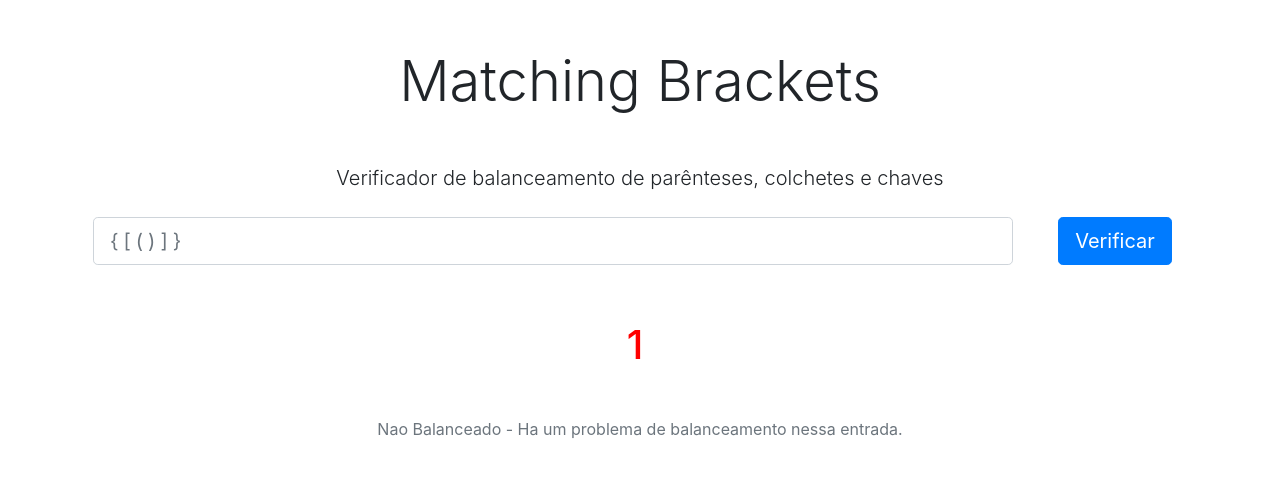
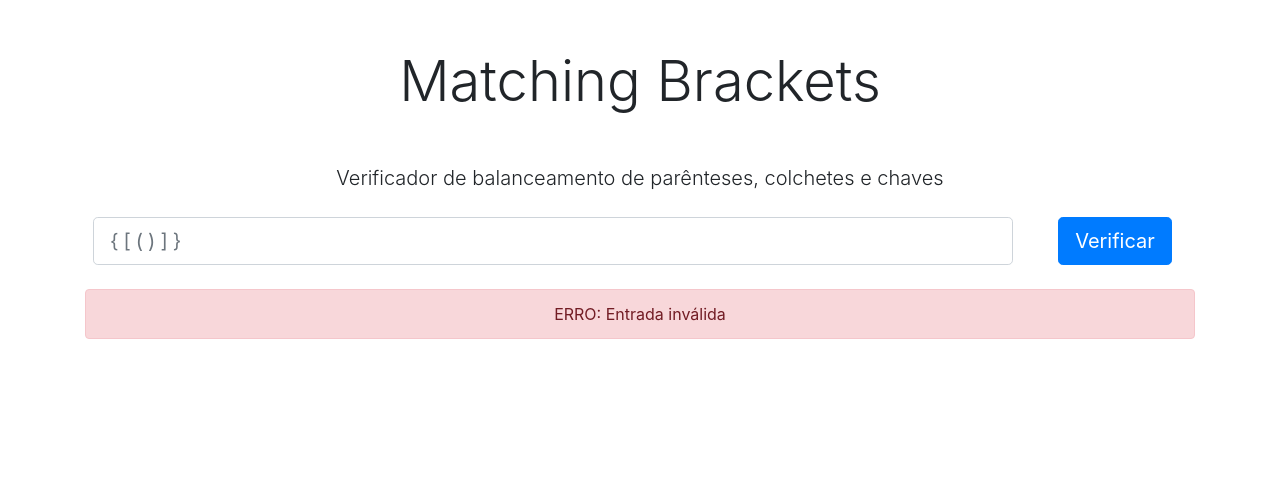
Before and after one commit to rhuam/matching-brackets, a Django app: page /1/ in a window 1280 px wide. Shown: the top 477 px of the page. Run offline with Django 3.2, Linux system fonts and the light colour scheme; some libraries are stand-ins or nearby versions.

Commit message:
Aplicação de restrições e validações

```diff
--- a/matching_brackets/brackets/forms.py
+++ b/matching_brackets/brackets/forms.py
@@ -1,5 +1,6 @@
 from django.forms import ModelForm, TextInput
 from brackets.models import Query
+from brackets.processor import Processor
 
 class QueryForm(ModelForm):
     class Meta:
@@ -7,9 +8,21 @@ class QueryForm(ModelForm):
         fields = ['value']
         widgets = {
             'value': TextInput(attrs={'class': 'form-control form-control-lg m-2',
-                'placeholder': '{[()]}', 'style':'letter-spacing:5px;'
+                'placeholder': '{[()]}', 'style':'letter-spacing:5px;',  'required': ''
             })
         }
 
     def getValue(self):
         return self.value
+
+    def is_valid(self):
+        self.ValidationError = "ERRO: Entrada inv&aacute;lida"
+
+        query = self.save(commit=False)
+        proc = Processor(query.value)
+
+        for l in proc.value:
+            if not (l in "([{)]}"):
+                return False
+
+        return True
--- a/matching_brackets/brackets/processor.py
+++ b/matching_brackets/brackets/processor.py
@@ -1,3 +1,4 @@
+# -*- coding: utf-8 -*-
 class Processor():
     def __init__(self, value):
        self.value = value
@@ -5,12 +6,12 @@ class Processor():
 
     def viewText(self, i=None):
         if (i == -1):
-            return "Balanceado", "<span style='color: green'>" + self.value + "</span>", "Essa entrada atende a todas restricoes."
+            return "Balanceado", "<span style='color: green'>" + self.value + "</span>", "Essa entrada atende a todas restri&ccedil;&otilde;es."
         elif(i == len(self.value)):
-            return "Nao Balanceado", "<span style='color: red'>" + self.value + "</span>", "Ha um problema de balanceamento nessa entrada."
+            return "N&atilde;o Balanceado", "<span style='color: red'>" + self.value + "</span>", "H&aacute; um problema de balanceamento nessa entrada."
         else:
             text = self.value
-            text = "Nao Balanceado", text[:i] + "<span style='color: red'>" + text[i] + "</span>" + text[i:], "Ha um problema de balanceamento com o caracter '"+text[i]+"' nessa entrada."
+            text = "N&atilde;o Balanceado", text[:i] + "<span style='color: red'>" + text[i] + "</span>" + text[i+1:], "H&aacute; um problema de balanceamento com o caracter '"+text[i]+"' nessa entrada."
             return text
 
     def replaceAll(self):
--- a/matching_brackets/brackets/templates/index.html
+++ b/matching_brackets/brackets/templates/index.html
@@ -30,13 +30,21 @@
             </div>
     </div>
     </form>
-    <div class="m-5">
-        <h1 style="letter-spacing:10px">{{value|safe}}</h1>
-    </div>
-    <div>
-        <p class="text-muted">{{result}} - {{comment}}</p>
+    {% if form.is_valid %}
+        {% if not value == "" %}
+            <div class="m-5">
+                <h1 style="letter-spacing:10px">{{value|safe}}</h1>
+            </div>
+            <div>
+                <p class="text-muted">{{result|safe}} - {{comment|safe}}</p>
+            </div>
+        {% endif %}
+    {% else %}
+        <div class="alert alert-danger" role="alert">
+            {{form.ValidationError|safe}}
+        </div>
+    {% endif %}
 
-    </div>
   </div>
 
 
--- a/matching_brackets/brackets/urls.py
+++ b/matching_brackets/brackets/urls.py
@@ -1,5 +1,9 @@
 from django.conf.urls import url
 from brackets.views import home
+
+#####
+# URLs: Parametros vazios ou com valor, ambas enviam para a view home
+#####
 
 urlpatterns = [
     url(r'^$', home),
--- a/matching_brackets/brackets/views.py
+++ b/matching_brackets/brackets/views.py
@@ -2,20 +2,25 @@ from django.shortcuts import render, redirect
 from brackets.forms import QueryForm
 from brackets.processor import Processor
 
+#####
+# View: Verifica se a request eh GET ou POST
+# intancia os objetos: query (Informacoes do formulario), proc (Processador para validacao da entrada)
+# value (valores de retorno, onde 0- Resultado, 1- Entrada, 2- Comentario sobre a entrada)
+#####
 
 def home(request, get = None):
-
     form = QueryForm(request.POST or None)
-    query = form.save(commit=False)
-    value = query.value
-
+    value = "", "", ""
     if (request.method == 'POST'):
         if (form.is_valid()):
             query = form.save(commit=False)
             proc = Processor(query.value)
             value = proc.findErro()
     elif(request.method == 'GET' and not(get == None)):
-        proc = Processor(get)
-        value = proc.findErro()
+        if (form.is_valid()):
+            query = form.save(commit=False)
+            query.value = get
+            proc = Processor(query.value)
+            value = proc.findErro()
 
     return render(request, 'index.html', {'form':form, 'result':value[0],'value':value[1], 'comment':value[2]})
```
